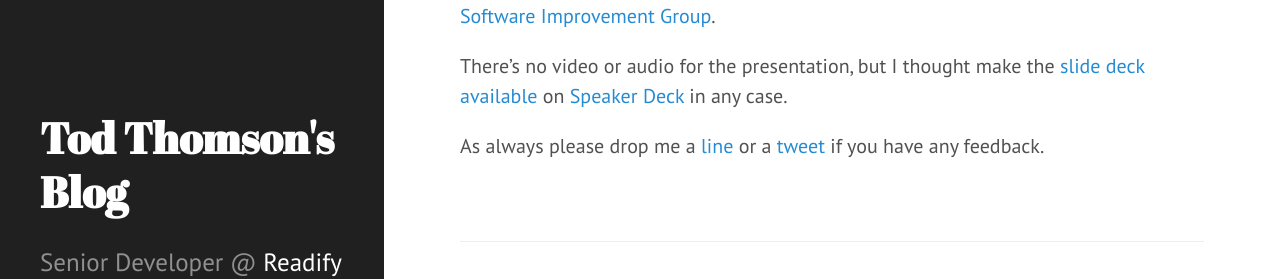
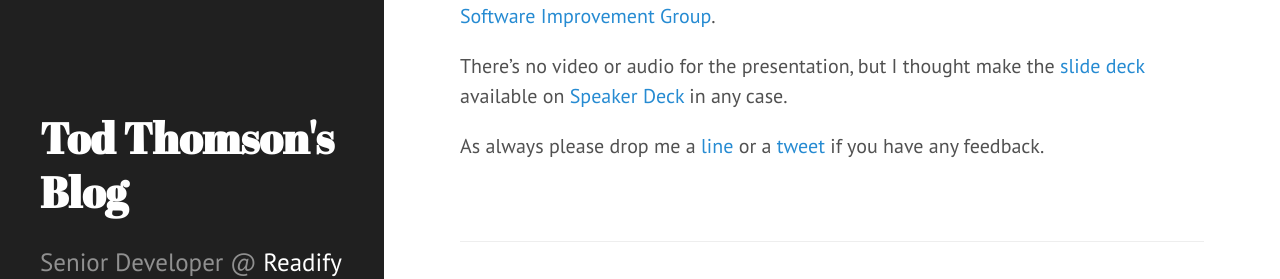
Before and after one commit to todthomson/todthomson.github.io, a Jekyll site: the page built from _posts/2015-05-03-developer-health-check-2015-edition.md, in a window 1280 px wide. Shown: the part 179-458 px from the top of the page. Built offline with Jekyll 4.4.1, drawn with Linux system fonts in a browser that asks for light colours.

Commit message:
fix up message #2

```diff
--- a/_posts/2015-05-03-developer-health-check-2015-edition.md
+++ b/_posts/2015-05-03-developer-health-check-2015-edition.md
@@ -14,8 +14,8 @@ at the
 [Brisbane Software Improvement Group](http://www.meetup.com/Brisbane-Software-Improvement-Group/).
 
 There's no video or audio for the presentation, but I thought make the
-[slide deck available](https://speakerdeck.com/todthomson/developer-health-check-2015-edition)
-on
+[slide deck](https://speakerdeck.com/todthomson/developer-health-check-2015-edition)
+available on
 [Speaker Deck](https://speakerdeck.com/)
 in any case.
 
```
